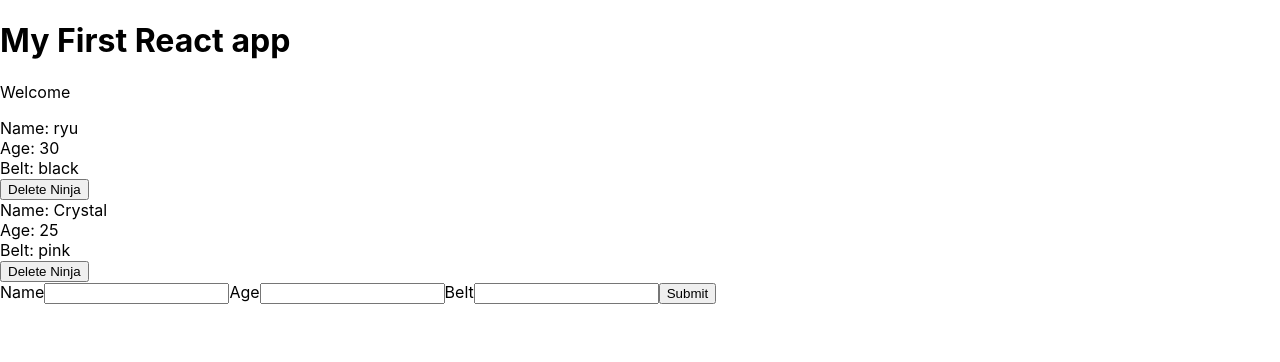
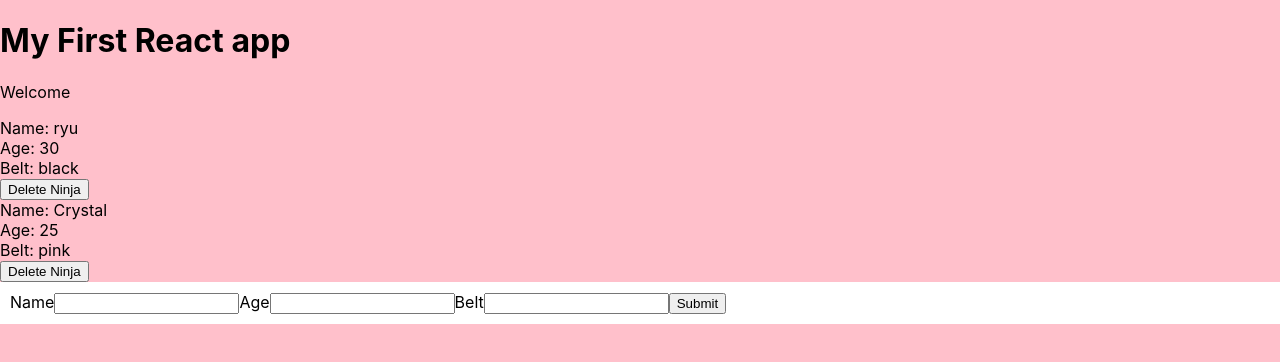
Before and after one commit to cruzgerman216/TheRoadToReactPractice, a React (Create React App) app in the folder trtr/: page / in a window 1280 px wide. Shown: the top 362 px of the page. Built offline with nearby package versions, Linux system fonts and the light colour scheme.

Commit message:
new file:   trtr/src/Ninjas.css 	modified:   trtr/src/components/Ninjas.js

```diff
--- /dev/null
+++ b/trtr/src/Ninjas.css
@@ -0,0 +1,9 @@
+body {
+  background: pink;
+  transition: all 1s;
+}
+
+form {
+  background: #fff;
+  padding: 10px;
+}
--- a/trtr/src/components/Ninjas.js
+++ b/trtr/src/components/Ninjas.js
@@ -1,4 +1,5 @@
 import React from "react";
+import "../Ninjas.css";
 
 const Ninjas = ({ ninjas, deleteNinja }) => {
   const ninjaslist = ninjas.map(ninja => {
```
